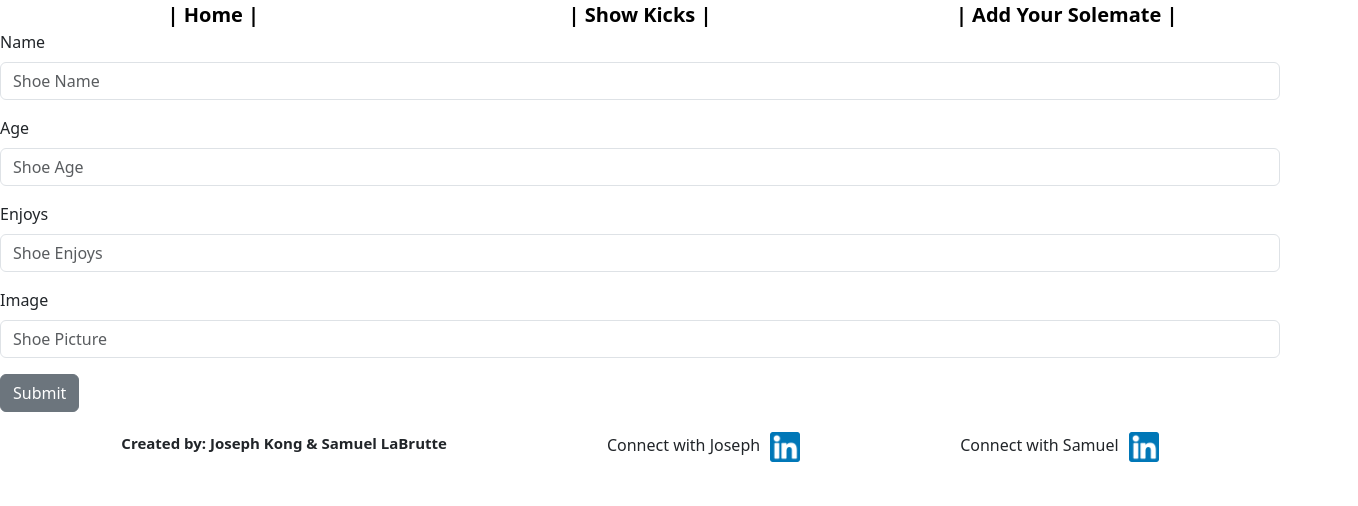
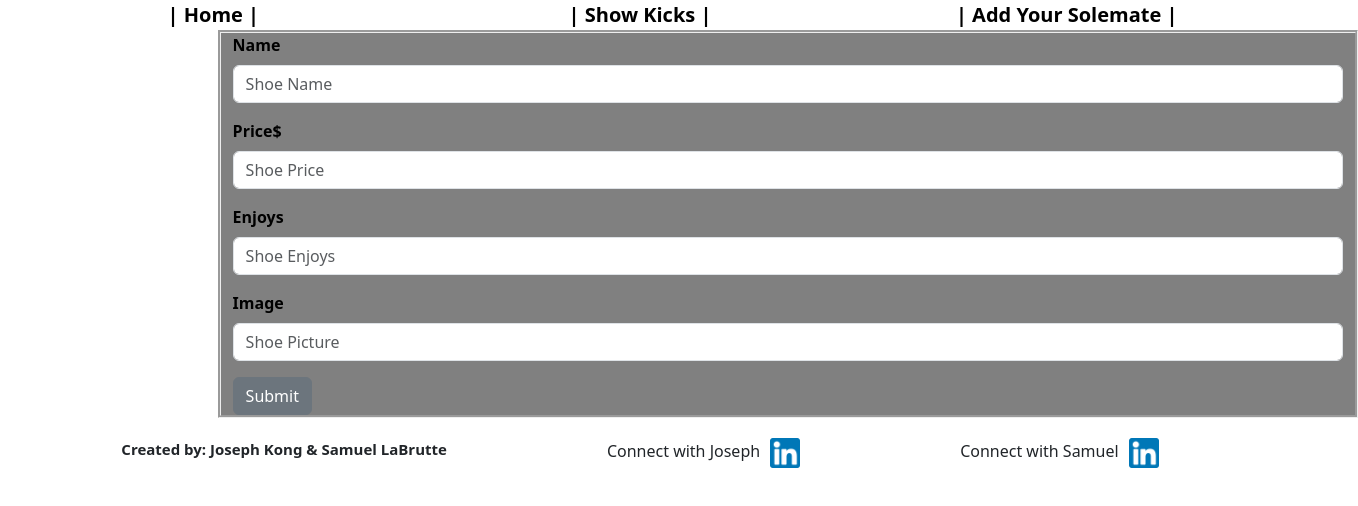
Before and after one commit to Jk0ng/sole-mate-frontend, a React (Create React App) app: page /shoenew in a window 1280 px wide. Shown: the top 506 px of the page, 1358 px wide, since content can reach past the window. Built offline with nearby package versions, Linux system fonts and the light colour scheme; no server answers.

Commit message:
more css styles -jk

```diff
--- a/src/App.js
+++ b/src/App.js
@@ -12,6 +12,7 @@ import ShoeShow from "./pages/ShoeShow";
 import './pages/Home.css'
 import './components/Footer.css'
 import './components/Header.css'
+import './pages/ShoeNew.css'
 
 const App = () => {
   const [shoes, setShoes] = useState([]);
--- a/src/components/Footer.js
+++ b/src/components/Footer.js
@@ -18,7 +18,7 @@ const Footer = () => {
         </li>
         <li>
             Connect with Samuel
-          <a href="www.linkedin.com/in/slabrutte" target="_blank" className="IconLink">
+          <a href="https://www.linkedin.com/in/slabrutte" target="_blank" className="IconLink">
           <img src={LinkedInLogo} alt='LinkedInLogo' className="LinkedInLogo" />
           </a>
         </li>
--- a/src/pages/Home.css
+++ b/src/pages/Home.css
@@ -25,7 +25,9 @@
 }
 
 .Carousel-text{
-    font-size: 50px;
+    font-size: 95px;
     font-weight: bolder;
     color: orange;
+    position:absolute;
+    top:25%
 }
--- /dev/null
+++ b/src/pages/ShoeEdit.css
@@ -0,0 +1,9 @@
+.background{
+    margin-left: 10%;
+    background-color: gray;
+    border-style: groove;
+}
+.labelName{
+    font-weight:800;
+    color:black;
+}
--- a/src/pages/ShoeEdit.js
+++ b/src/pages/ShoeEdit.js
@@ -1,7 +1,7 @@
     import React, { useState } from "react";
     import { useParams, useNavigate } from "react-router-dom";
     import { Button, Form, FormGroup, Label, Input } from "reactstrap";
-
+    import "./ShoeEdit.css"
 
 
     const ShoeEdit = ({ shoes, updateShoe }) => {
@@ -13,10 +13,10 @@
 
 
         const [editShoe, setEditShoe] = useState({
-            name: currentShoe.name,
-            age: currentShoe.age,
-            enjoys: currentShoe.enjoys,
-            image: currentShoe.image
+            name: currentShoe?.name,
+            age: currentShoe?.age,
+            enjoys: currentShoe?.enjoys,
+            image: currentShoe?.image
         })
 
         const handleChange = (e) => {
@@ -28,10 +28,10 @@
             navigate("/shoeindex")
         }
     return (
-        <div>
+        <div className="background">
         <Form>
             <FormGroup>
-            <Label for="name">Name</Label>
+            <Label for="name" className="labelName">Name</Label>
             <Input
                 id="name"
                 name="name"
@@ -44,7 +44,7 @@
         </Form>
         <Form>
             <FormGroup>
-            <Label for="age">Age</Label>
+            <Label for="age" className="labelName">Price$</Label>
             <Input
                 id="age"
                 name="age"
@@ -57,7 +57,7 @@
         </Form>
         <Form>
             <FormGroup>
-            <Label for="enjoys">Enjoys</Label>
+            <Label for="enjoys" className="labelName">Enjoys</Label>
             <Input
                 id="enjoys"
                 name="enjoys"
@@ -70,7 +70,7 @@
         </Form>
         <Form>
             <FormGroup>
-            <Label for="image">Image</Label>
+            <Label for="image" className="labelName">Image</Label>
             <Input
                 id="image"
                 name="image"
--- /dev/null
+++ b/src/pages/ShoeIndex.css
@@ -0,0 +1,13 @@
+.button:hover {
+    background-color: gray;
+}
+
+.card{
+    transition: transform .2s;
+}
+
+.card:hover {
+    -ms-transform: scale(1.1);
+    -webkit-transform: scale(1.1);
+    transform: scale(1.1);
+}
--- a/src/pages/ShoeIndex.js
+++ b/src/pages/ShoeIndex.js
@@ -2,6 +2,7 @@ import React, { useState } from "react";
 import { Card, CardBody, CardTitle, CardSubtitle, Button } from "reactstrap";
 import { NavLink } from "react-router-dom";
 import "../App.css"
+import './ShoeIndex.css'
 
 
 // As a user, I can see a page that lists of all the cat names.
@@ -14,6 +15,7 @@ const ShoeIndex = ({ shoes }) => {
       <>
         {shoes?.map((shoe, index) => {
           return (
+
             <Card
               style={{
                 width: "14rem",
@@ -23,15 +25,17 @@ const ShoeIndex = ({ shoes }) => {
               <img
                 alt={`profile of a cat named ${shoe.name}`}
                 src={shoe.image}
+
               />
               <CardBody>
-                <CardTitle tag="h5">{shoe.name}</CardTitle>
+                <CardTitle tag="h3">{shoe.name}</CardTitle>
                 <CardSubtitle className="mb-2 text-muted" tag="h6">
-                  Age: {shoe.age}
+                  Price: ${shoe.age}
                 </CardSubtitle>
-                <button><NavLink to={`/shoeshow/${shoe.id}`} className="nav-link">See More Details</NavLink></button>
+                <button className="button"><NavLink to={`/shoeshow/${shoe.id}`} className="nav-link">See More Details</NavLink></button>
               </CardBody>
             </Card>
+
           )
         })}
       </>
--- /dev/null
+++ b/src/pages/ShoeNew.css
@@ -0,0 +1,10 @@
+
+.container{
+    margin-left: 17%;
+    background-color: gray;
+    border-style: groove;
+}
+.labelName{
+    font-weight:800;
+    color:black;
+}
--- a/src/pages/ShoeNew.js
+++ b/src/pages/ShoeNew.js
@@ -1,6 +1,7 @@
 import React, { useState } from "react";
 import { Button, Form, FormGroup, Label, Input } from "reactstrap";
 import { useNavigate } from "react-router-dom";
+// import "./ShoeNew.css"
 
 const ShoeNew = ({ createShoe }) => {
   const navigate = useNavigate();
@@ -18,10 +19,11 @@ const ShoeNew = ({ createShoe }) => {
     navigate("/shoeindex");
   };
   return (
-    <div>
+    <div className="background-image">
+      <div className="container">
         <Form>
           <FormGroup>
-          <Label for="name">Name</Label>
+            <Label for="name" className="labelName">Name</Label>
             <Input
               id="name"
               name="name"
@@ -29,25 +31,27 @@ const ShoeNew = ({ createShoe }) => {
               type="text"
               onChange={handleChange}
               value={newShoe.name}
+              className="inputbox"
             />
           </FormGroup>
         </Form>
         <Form>
           <FormGroup>
-          <Label for="age">Age</Label>
+            <Label for="age" className="labelName">Price$</Label>
             <Input
               id="age"
               name="age"
-            placeholder="Shoe Age"
+              placeholder="Shoe Price"
               type="integer"
               onChange={handleChange}
               value={newShoe.age}
+              className="inputbox"
             />
           </FormGroup>
         </Form>
         <Form>
           <FormGroup>
-          <Label for="enjoys">Enjoys</Label>
+            <Label for="enjoys" className="labelName">Enjoys</Label>
             <Input
               id="enjoys"
               name="enjoys"
@@ -55,12 +59,13 @@ const ShoeNew = ({ createShoe }) => {
               type="text"
               onChange={handleChange}
               value={newShoe.enjoys}
+              className="inputbox"
             />
           </FormGroup>
         </Form>
         <Form>
           <FormGroup>
-          <Label for="image">Image</Label>
+            <Label for="image" className="labelName">Image</Label>
             <Input
               id="image"
               name="image"
@@ -68,11 +73,13 @@ const ShoeNew = ({ createShoe }) => {
               type="text"
               onChange={handleChange}
               value={newShoe.image}
+              className="inputbox"
             />
           </FormGroup>
         </Form>
         <Button onClick={handleSubmit}>Submit</Button>
       </div>
+    </div>
   );
 };
 export default ShoeNew;
--- /dev/null
+++ b/src/pages/ShoeShow.css
@@ -0,0 +1,17 @@
+.containers{
+    display: flex;
+    display:inline
+}
+.shoe-show-img{
+    width:70%;
+    height:auto;
+    margin-left:15%;
+    display:flex;
+    justify-content: center
+}
+.Shoe-footer-age{
+    margin-left: 5%
+}
+.Shoe-Title{
+    margin-left: 5%
+}
--- a/src/pages/ShoeShow.js
+++ b/src/pages/ShoeShow.js
@@ -1,6 +1,7 @@
 import React from "react";
 import { useParams, NavLink } from "react-router-dom";
 import { Button } from "reactstrap";
+import "./ShoeShow.css"
 // LEARN THIS PORTION
 
 const ShoeShow = ({ shoes, deleteShoe }) => {
@@ -10,7 +11,7 @@ const ShoeShow = ({ shoes, deleteShoe }) => {
   // What does this do?
   let currentShoe = shoes?.find((shoe) => shoe.id === +id);
   return (
-    <div>
+    <div className="containers">
       <main className="shoe-show-cards">
         <div className="Shoe-Title">
           <h1>{currentShoe?.name}</h1>
@@ -28,17 +29,17 @@ const ShoeShow = ({ shoes, deleteShoe }) => {
         )}
       </main>
       <div className="Shoe-footer-age">
-        <h2>{currentShoe?.age}</h2>
-        <h2>{currentShoe?.enjoys}</h2>
+        <h2>PRICE:${currentShoe?.age}</h2>
+        <h2>BEST AT {currentShoe?.enjoys}</h2>
       </div>
 
-      <NavLink to={`/shoeedit/${currentShoe.id}`} className="nav-link">
+      <NavLink to={`/shoeedit/${currentShoe?.id}`} className="nav-link">
         <Button>
           Edit Shoe Profile
         </Button>
       </NavLink>
       <NavLink to={"/shoeindex"}>
-        <Button onClick={() => deleteShoe(currentShoe.id)}>
+        <Button onClick={() => deleteShoe(currentShoe?.id)}>
           Delete
         </Button>
       </NavLink>
```
Lines whose indentation alone changed are shown as unchanged.
